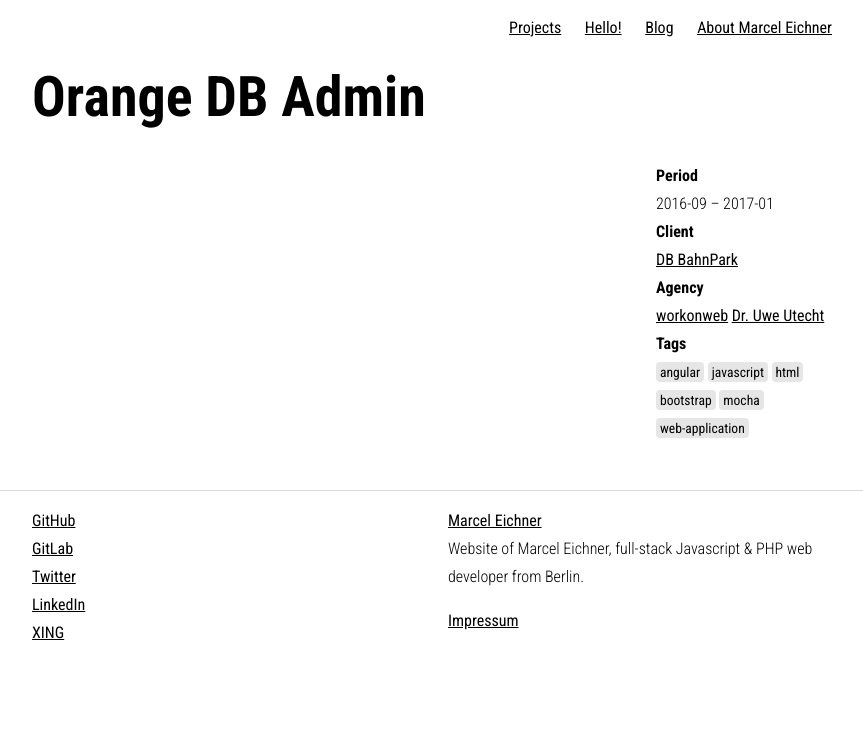
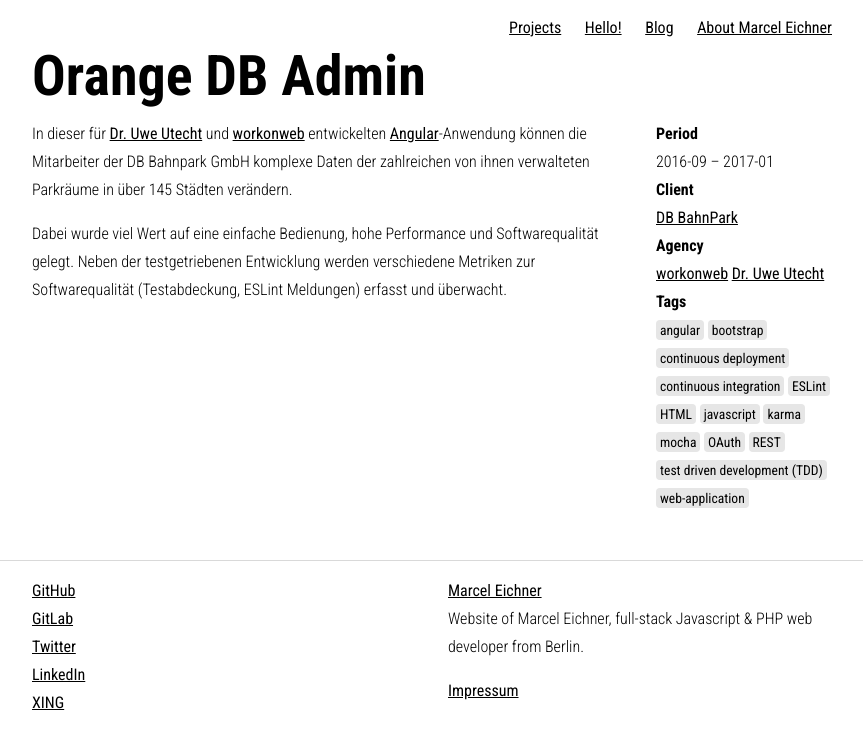
Before and after one commit to lotterliebe/Ephigenia.github.io, a Jekyll site: the page built from _projects/2016-09-orange-db-admin.md, in a window 1280 px wide. Shown: the top 749 px of the page, without its empty margins (208-1071 px from the left). Built offline with Jekyll 4.4.1, drawn with Linux system fonts in a browser that asks for light colours.

```diff
--- a/_data/clients.yml
+++ b/_data/clients.yml
@@ -13,3 +13,6 @@ visono:
 zalando:
   name: Zalando
   url: https://tech.zalando.com/
+sparAT:
+  name: SPAR Österreichische Warenhandels-AG
+  url: https://www.spar.at
--- a/_projects/2016-09-orange-db-admin.md
+++ b/_projects/2016-09-orange-db-admin.md
@@ -10,9 +10,26 @@ agencies:
     - utecht
 tags:
     - angular
+    - bootstrap
+    - continuous deployment
+    - continuous integration
+    - ESLint
+    - HTML
     - javascript
-    - html
-    - bootstrap
+    - karma
     - mocha
+    - OAuth
+    - REST
+    - test driven development (TDD)
     - web-application
 ---
+In dieser für [{{site.data.agencies.utecht.name}}]({{site.data.agencies.utecht.url}}) und [{{site.data.agencies.workonweb.name}}]({{site.data.agencies.workonweb.url}}) entwickelten [Angular](https://angularjs.org/)-Anwendung können die Mitarbeiter der DB Bahnpark GmbH komplexe Daten der zahlreichen von ihnen verwalteten Parkräume in über 145 Städten verändern.
+
+Dabei wurde viel Wert auf eine einfache Bedienung, hohe Performance und Softwarequalität gelegt. Neben der testgetriebenen Entwicklung werden verschiedene Metriken zur Softwarequalität (Testabdeckung, ESLint Meldungen) erfasst und überwacht.
+
+<!-- add more text which describes features like:
+    - tables
+    - hidable columns
+    - complex forms
+    - responsiveness
+    -->
--- a/_sass/_typography.scss
+++ b/_sass/_typography.scss
@@ -28,18 +28,22 @@ ul {
 // headlines
 h1 {
   font-size: 3.5rem;
+  line-height: 3.5rem;
 }
 
 h2 {
   font-size: 2rem;
+  line-height: 2rem;
 }
 
 h3 {
   font-size: 1.5rem;
+  line-height: 1.5rem;
 }
 
 h4 {
   font-size: 1.25rem;
+  line-height: 1.25rem;
 }
 
 h5,
```
Also changed, not shown: _projects/2014-10-toocan.md (+2 -1 lines), _projects/2015-08-m3.md (+12 -3 lines), _projects/2016-08-spar-vtc-app.md (+1 -1 lines).
